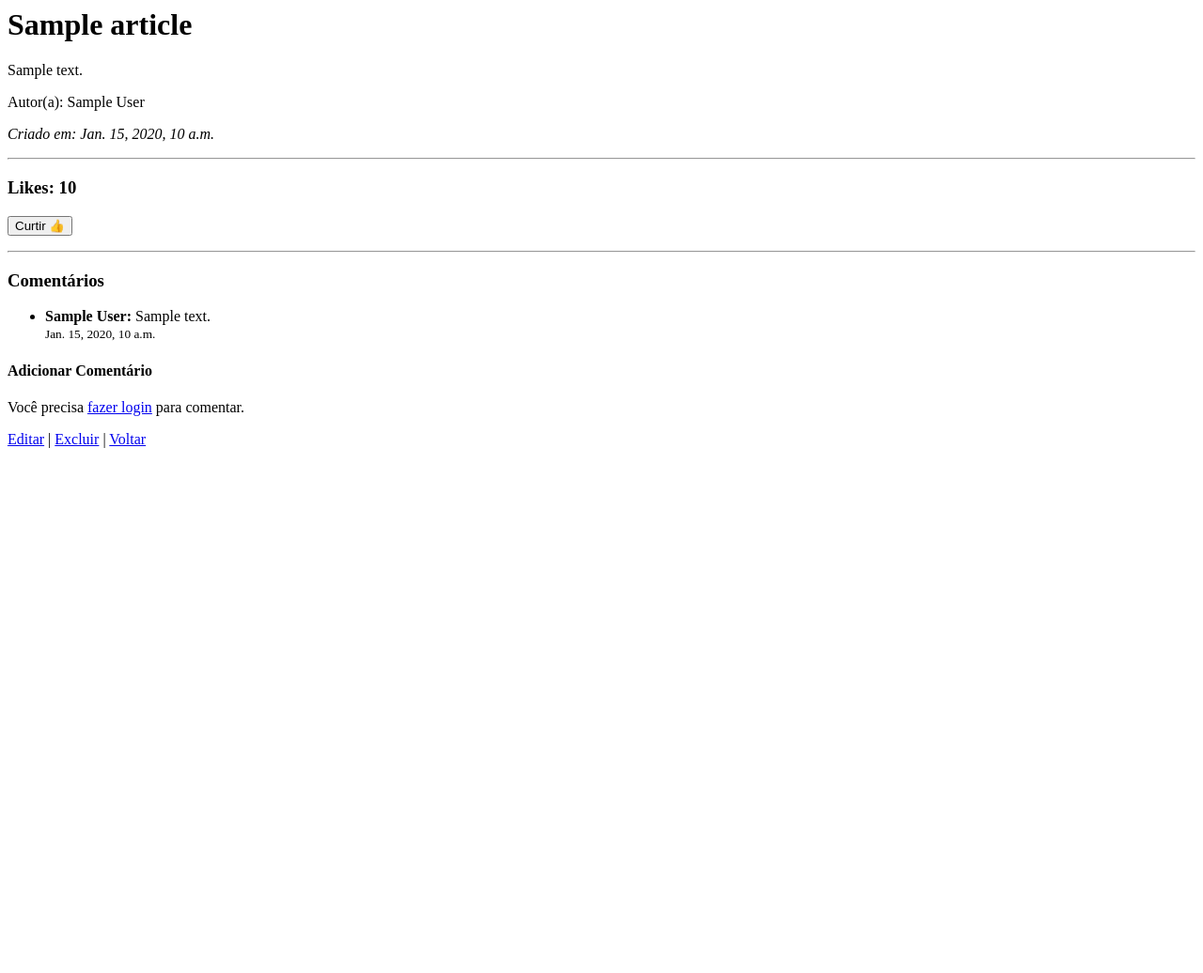
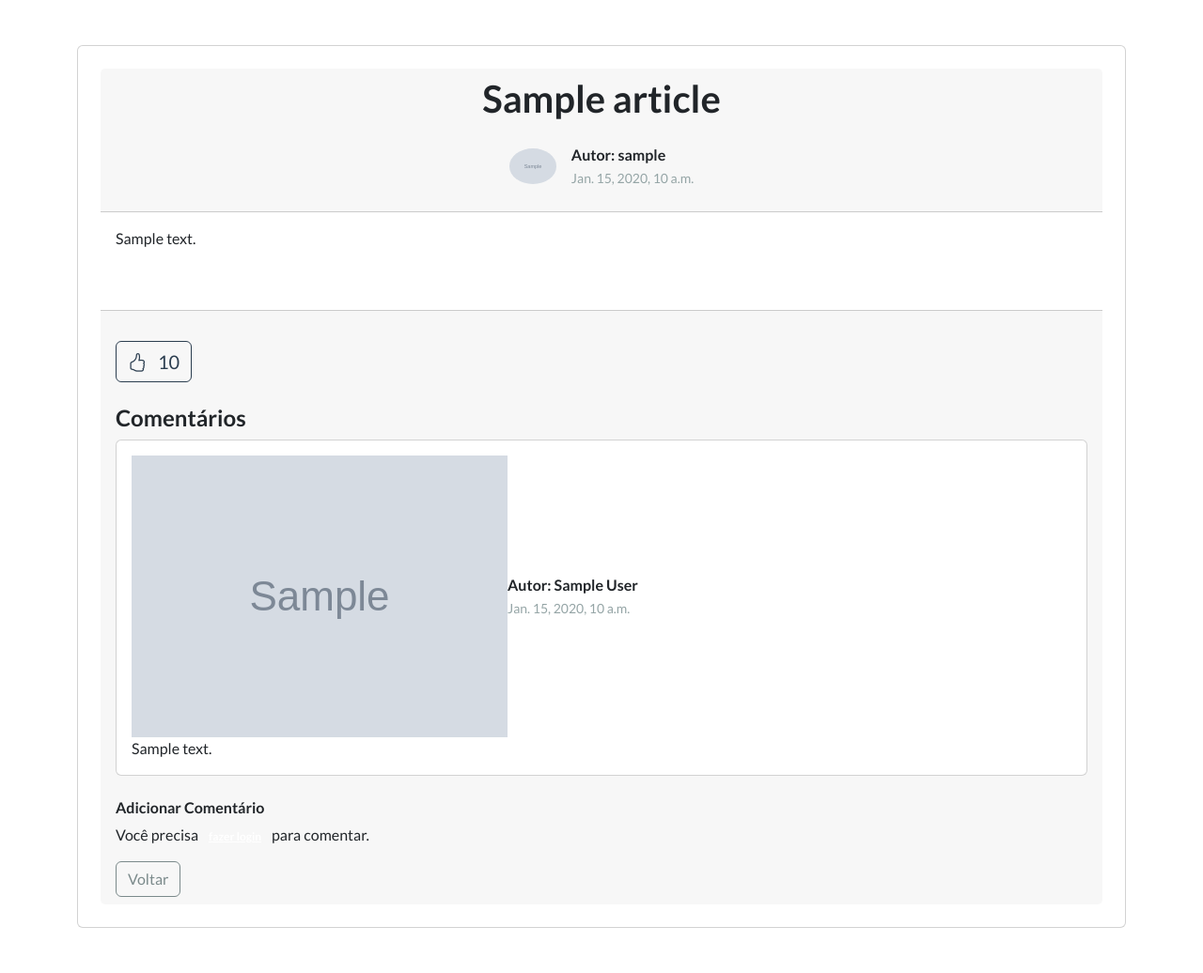
Before and after one commit to matheusfabiao/weave, a Django app: template articles/templates/article_detail.html in a window 1280 px wide. Shown: the whole page at 94% size. Before the commit the page ends 477 px from the top, so only its background shows below. Run offline with Django 5.2, Linux system fonts and the light colour scheme; the template is opened without the code that fills it: most values are stand-ins (such as "Sample title", 1, 10 or a date in 2020); grey boxes marked "Sample" are stand-in pictures.

Commit message:
style: new article detail template design

```diff
--- a/articles/templates/article_detail.html
+++ b/articles/templates/article_detail.html
@@ -1,42 +1,93 @@
-<h1>{{ article.title }}</h1>
-<p>{{ article.content }}</p>
-<p>Autor(a): {{ article.author }}</p>
-<p><i>Criado em: {{ article.created_at }}</i></p>
+{% extends "base.html" %}
 
-<hr>
-<h3>Likes: {{ likes }}</h3>
-<form action="{% url 'article_like' article.pk %}" method="post">
+{% block title %}Detalhes{% endblock title %}
+
+{% block content %}
+
+    <section class="py-5">
+        <div class="container">
+            <div class="card p-4">
+                <div class="card-header">
+                    <h1 class="display-6 text-center fw-bold mb-4">{{ article.title }}</h1>
+                    <div class="d-flex align-items-center justify-content-center mb-3">
+                        <img src="{{ article.author.picture.url }}" alt="{{ article.author.username }}" class="rounded-circle me-3" style="max-width: 50px; max-height: 50px;">
+                        <div>
+                            <p class="fs-6 fw-bold mb-0">Autor: {{ article.author.user.username }}</p>
+                            <p class="mb-0"><small class="text-muted">{{ article.created_at }}</small></p>
+                        </div>
+                    </div>
+                </div>
+
+                <div class="card-body">
+                    <p class="card-text mb-4">{{ article.content }}</p>
+
+                    {% comment %} Tags {% endcomment %}
+                    {% if article.tags.exists %}
+                        {% for tag in article.tags.all %}
+                            <span class="badge bg-success me-2">{{ tag.name }}</span>
+                        {% endfor %}
+                    {% endif %}
+                </div>
+
+                <div class="card-footer mt-4">
+
+                    {% comment %} Likes {% endcomment %}
+                    <form action="{% url "article_like" article.pk %}" method="post">
                         {% csrf_token %}
-    <button type="submit">Curtir 👍</button>
+                        <button type="submit" class="btn btn-outline-primary mt-4 fs-5">
+                            <i class="bi bi-hand-thumbs-up"></i>
+                            <span class="ms-2">{{ likes }}</span>
+                        </button>
                     </form>
 
-<hr>
-<h3>Comentários</h3>
-<ul>
+                    {% comment %} Comentários {% endcomment %}
+                    <h6 class="fs-4 fw-bold mt-4">Comentários</h6>
                     {% for comment in comments %}
-        <li>
-            <strong>{{ comment.author }}:</strong> {{ comment.text }}
-            <br>
-            <small>{{ comment.created_at }}</small>
-        </li>
+
+                        <div class="card mb-3">
+                            <div class="card-body">
+                                <div class="d-flex align-items-center">
+                                    <img src="{{ comment.author.picture.url }}" alt="{{ comment.author.full_name }}">
+                                    <div>
+                                        <p class="fs-6 fw-bold mb-0">Autor: {{ comment.author.full_name }}</p>
+                                        <p class="mb-0"><small class="text-muted">{{ comment.created_at }}</small></p>
+                                    </div>
+                                </div>
+                                <p class="card-text">{{ comment.text }}</p>
+                            </div>
+                        </div>
                     {% empty %}
-        <li>Sem comentários ainda.</li>
+                        <p>Sem comentários ainda.</p>
                     {% endfor %}
-</ul>
 
-<h4>Adicionar Comentário</h4>
+                    {% comment %} Formulário de Comentar {% endcomment %}
+                    <h6 class="fw-bold mt-4">Adicionar Comentário</h6>
                     {% if user.is_authenticated %}
-    <form action="{% url 'article_comment' article.pk %}" method="post">
+                        <form action="{% url 'article_comment' article.pk %}" method="post" class="mb-5">
                             {% csrf_token %}
                             {{ comment_form.as_p }}
-        <button type="submit">Enviar</button>
+                            <button type="submit" class="btn btn-info">Enviar</button>
                         </form>
                     {% else %}
                         <p>
-        Você precisa <a href="{% url 'login' %}?next={% url 'article_detail' article.pk %}">fazer login</a> para comentar.
+                            Você precisa <a class="badge badge-warning" href="{% url 'login' %}?next={% url 'article_detail' article.pk %}">fazer login</a> para comentar.
                         </p>
                     {% endif %}
 
-<a href="{% url 'article_edit' article.pk %}">Editar</a> |
-<a href="{% url 'article_delete' article.pk %}">Excluir</a> |
-<a href="{% url 'article_list' %}">Voltar</a>
+                    {% comment %} Controles {% endcomment %}
+                    <div class="d-flex align-items-center gap-2">
+                        {% if request.user.is_authenticated and request.user == article.author.user %}
+
+                            <a href="{% url 'article_edit' article.pk %}" class="btn btn-outline-success">Editar</a>
+                            <a href="{% url 'article_edit' article.pk %}" class="btn btn-outline-danger">Excluir</a>
+
+                        {% endif %}
+
+                        <a href="{% url 'article_edit' article.pk %}" class="btn btn-outline-dark">Voltar</a>
+                    </div>
+                </div>
+            </div>
+        </div>
+    </section>
+
+{% endblock content %}
```
Lines whose indentation alone changed are shown as unchanged.
